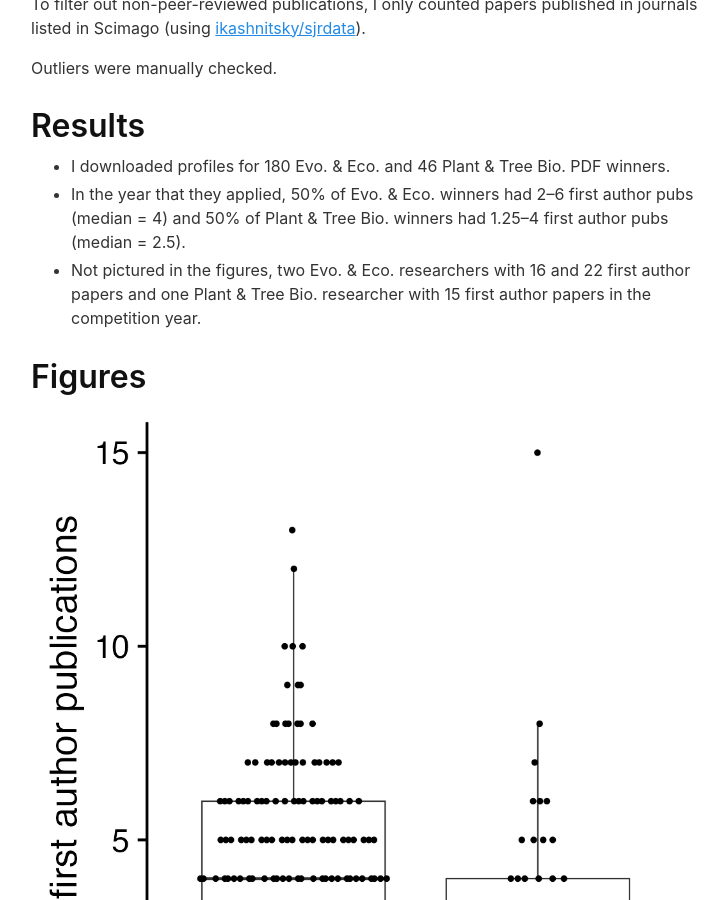
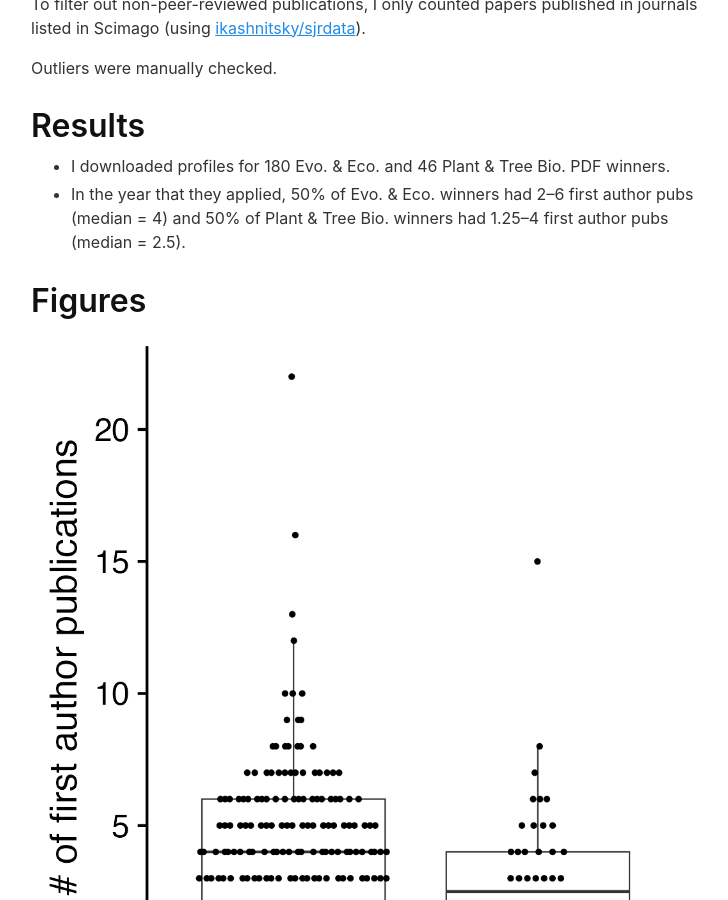
Before and after one commit to leungarthur/leungarthur.github.io-old, a Jekyll site: the page built from _posts/2024-12-10-postdoc.md, in a window 1280 px wide and 900 px high, scrolled down 716 px. Shown: the whole window, without its empty margins (273-1001 px from the left). Built offline with Jekyll 4.4.1, drawn with Linux system fonts in a browser that asks for light colours.

Commit message:
more transparency, show all data points

```diff
--- a/_posts/2024-12-10-postdoc.md
+++ b/_posts/2024-12-10-postdoc.md
@@ -21,7 +21,6 @@ Outliers were manually checked.
 
 - I downloaded profiles for 180 Evo. & Eco. and 46 Plant & Tree Bio. PDF winners.
 - In the year that they applied, 50% of Evo. & Eco. winners had 2–6 first author pubs (median = 4) and 50% of Plant & Tree Bio. winners had 1.25–4 first author pubs (median = 2.5).
-- Not pictured in the figures, two Evo. & Eco. researchers with 16 and 22 first author papers and one Plant & Tree Bio. researcher with 15 first author papers in the competition year.
 
 
 # Figures
```
Also changed, not shown: assets/2024-12-10-firstauthorpubs_all.png, assets/2024-12-10-firstauthorpubs_time_evolecol.png, assets/2024-12-10-firstauthorpubs_time_plantbiol.png.
